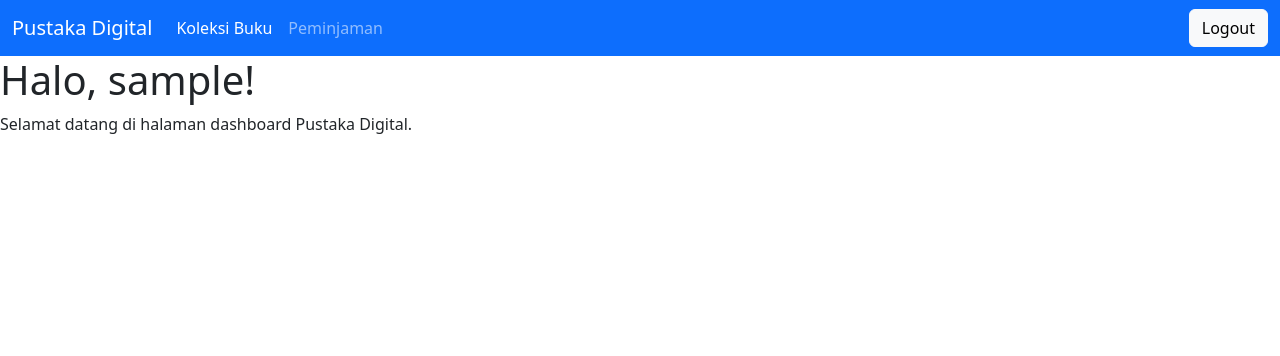
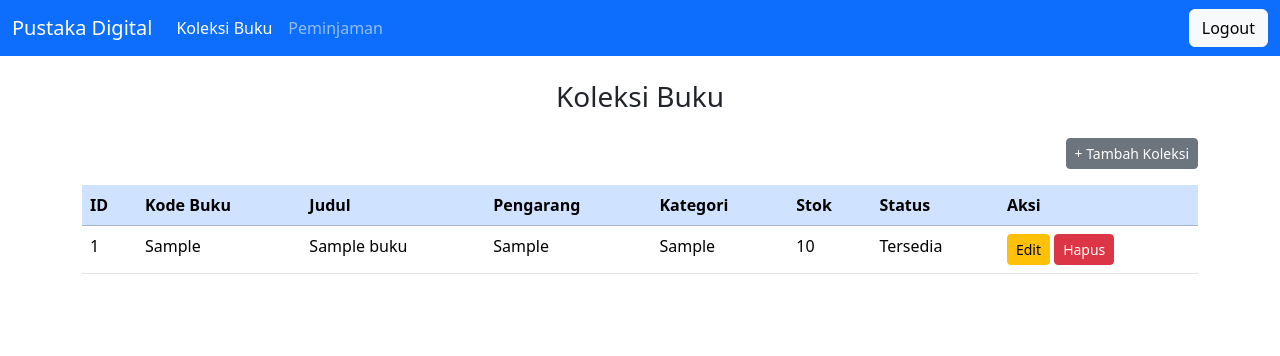
Before and after one commit to hhhreza/LatihanResponsi, a PHP site: page /koleksi.php in a window 1280 px wide. Shown: the top 356 px of the page. Run offline with PHP 8.4, Linux system fonts and the light colour scheme; the visitor is signed in with stand-in values (Sample User, id 1); tables that the repository leaves empty or names only in its code hold one stand-in row (values such as "Sample post").

Commit message:
tambah tampilan dan tambah buku dengan modal dan hapus buku

```diff
--- a/koleksi.php
+++ b/koleksi.php
@@ -1,5 +1,6 @@
 <?php
 session_start();
+include 'koneksi.php';
 
 // CEK APAKAH USER SUDAH LOGIN
 if (!isset($_SESSION['status']) || $_SESSION['status'] != "login") {
@@ -7,12 +8,38 @@ if (!isset($_SESSION['status']) || $_SESSION['status'] != "login") {
     header("Location: login.php?pesan=belumlogin");
     exit();
 }
+
+// Proses Tambah Buku
+if (isset($_POST['tambah'])) {
+    $kode = $_POST['kode_buku'];
+    $judul = $_POST['judul'];
+    $pengarang = $_POST['pengarang'];
+    $kategori = $_POST['kategori'];
+    $stok = $_POST['stok'];
+
+    $query = "INSERT INTO koleksi_buku (kode_buku, judul, pengarang, kategori, stok)
+              VALUES ('$kode', '$judul', '$pengarang', '$kategori', '$stok')";
+    mysqli_query($koneksi, $query);
+    header("Location: koleksi.php");
+    exit();
+}
+
+// Proses hapus buku
+if (isset($_GET['hapus'])) {
+    $id = $_GET['hapus'];
+    $query = "DELETE FROM koleksi_buku WHERE id_buku='$id'";
+    mysqli_query($koneksi, $query);
+    header("Location: koleksi.php");
+    exit();
+}
+
+$result = mysqli_query($koneksi, "SELECT * FROM koleksi_buku"); //biar data buku update
 ?>
 
 <!DOCTYPE html>
 <html>
 <head>
-    <title>Dashboard</title>
+    <title>koleksi</title>
     <link href="https://cdn.jsdelivr.net/npm/bootstrap@5.3.8/dist/css/bootstrap.min.css" rel="stylesheet" integrity="sha384-sRIl4kxILFvY47J16cr9ZwB07vP4J8+LH7qKQnuqkuIAvNWLzeN8tE5YBujZqJLB" crossorigin="anonymous">
     <link rel="stylesheet" href="style.css">
 </head>
@@ -46,8 +73,106 @@ if (!isset($_SESSION['status']) || $_SESSION['status'] != "login") {
   </div>
 </nav>
 
-    <h1>Halo, <?php echo $_SESSION['username']; ?>!</h1>
-    <p>Selamat datang di halaman dashboard Pustaka Digital.</p>
+    <div class="container mt-4">
+      <h3 class="text-center mb-4">Koleksi Buku</h3>
+
+    <div class="text-end mb-3">
+      <button class="btn btn-secondary btn-sm" data-bs-toggle="modal" data-bs-target="#modalTambah">
+          + Tambah Koleksi
+      </button>
+    </div>
+
+     <table class="table table-hover">
+        <thead class="table-primary">
+            <tr>
+                <th>ID</th>
+                <th>Kode Buku</th>
+                <th>Judul</th>
+                <th>Pengarang</th>
+                <th>Kategori</th>
+                <th>Stok</th>
+                <th>Status</th>
+                <th>Aksi</th>
+            </tr>
+        </thead>
+        <tbody>
+        <?php while ($row = mysqli_fetch_assoc($result)) {
+            // Tentukan status otomatis
+            if ($row['stok'] == 0) {
+                $status = "Habis";
+            } else if ($row['stok'] <= 5) {
+                $status = "Menipis";
+            } else {
+                $status = "Tersedia";
+            }
+        ?>
+              <tr>
+                <td><?= $row['id_buku'] ?></td>
+                <td><?= $row['kode_buku'] ?></td>
+                <td><?= $row['judul'] ?></td>
+                <td><?= $row['pengarang'] ?></td>
+                <td><?= $row['kategori'] ?></td>
+                <td><?= $row['stok'] ?></td>
+                <td><?= $status ?></td>
+                <td>
+                    <a href="edit_buku.php?id=<?= $row['id_buku'] ?>" class="btn btn-warning btn-sm">Edit</a>
+                    <a href="koleksi.php?hapus=<?= $row['id_buku'] ?>" class="btn btn-danger btn-sm"
+                       onclick="return confirm('Yakin hapus buku ini?')">Hapus</a>
+                </td>
+              </tr>
+        <?php } ?>
+        </tbody>
+      </table>
+    </div>
+
+    <div class="modal fade" id="modalTambah" tabindex="-1">
+        <div class="modal-dialog">
+            <div class="modal-content">
+                <div class="modal-header">
+                    <h5 class="modal-title">Tambah Koleksi Buku</h5>
+                    <button type="button" class="btn-close" data-bs-dismiss="modal"></button>
+                </div>
+                <form action="" method="POST">
+                <div class="modal-body">
+                    <div class="row">
+                        <div class="col-md-6 mb-3">
+                            <label>Kode Buku</label>
+                            <input type="text" name="kode_buku" class="form-control" required>
+                        </div>
+                        <div class="col-md-6 mb-3">
+                            <label>Jumlah Stok</label>
+                            <input type="number" name="stok" class="form-control" required>
+                        </div>
+                    </div>
+                    <div class="mb-3">
+                        <label>Judul Buku</label>
+                        <input type="text" name="judul" class="form-control" required>
+                    </div>
+                    <div class="mb-3">
+                        <label>Pengarang</label>
+                        <input type="text" name="pengarang" class="form-control" required>
+                    </div>
+                    <div class="mb-3">
+                        <label>Kategori</label>
+                        <select name="kategori" class="form-select" required>
+                            <option value="">-- Pilih Kategori --</option>
+                            <option value="Fiksi">Fiksi</option>
+                            <option value="Sains">Sains</option>
+                            <option value="Sejarah">Sejarah</option>
+                            <option value="Teknologi">Teknologi</option>
+                        </select>
+                    </div>
+                </div>
+                <div class="modal-footer">
+                    <button type="button" class="btn btn-secondary" data-bs-dismiss="modal">Kembali</button>
+                    <button type="submit" name="tambah" class="btn btn-primary">Tambah</button>
+                </div>
+                </form>
+            </div>
+        </div>
+    </div>
+
+<script src="https://cdn.jsdelivr.net/npm/bootstrap@5.3.8/dist/js/bootstrap.bundle.min.js" integrity="sha384-FKyoEForCGlyvwx9Hj09JcYn3nv7wiPVlz7YYwJrWVcXK/BmnVDxM+D2scQbITxI" crossorigin="anonymous"></script>
 
 </body>
 </html>
```
